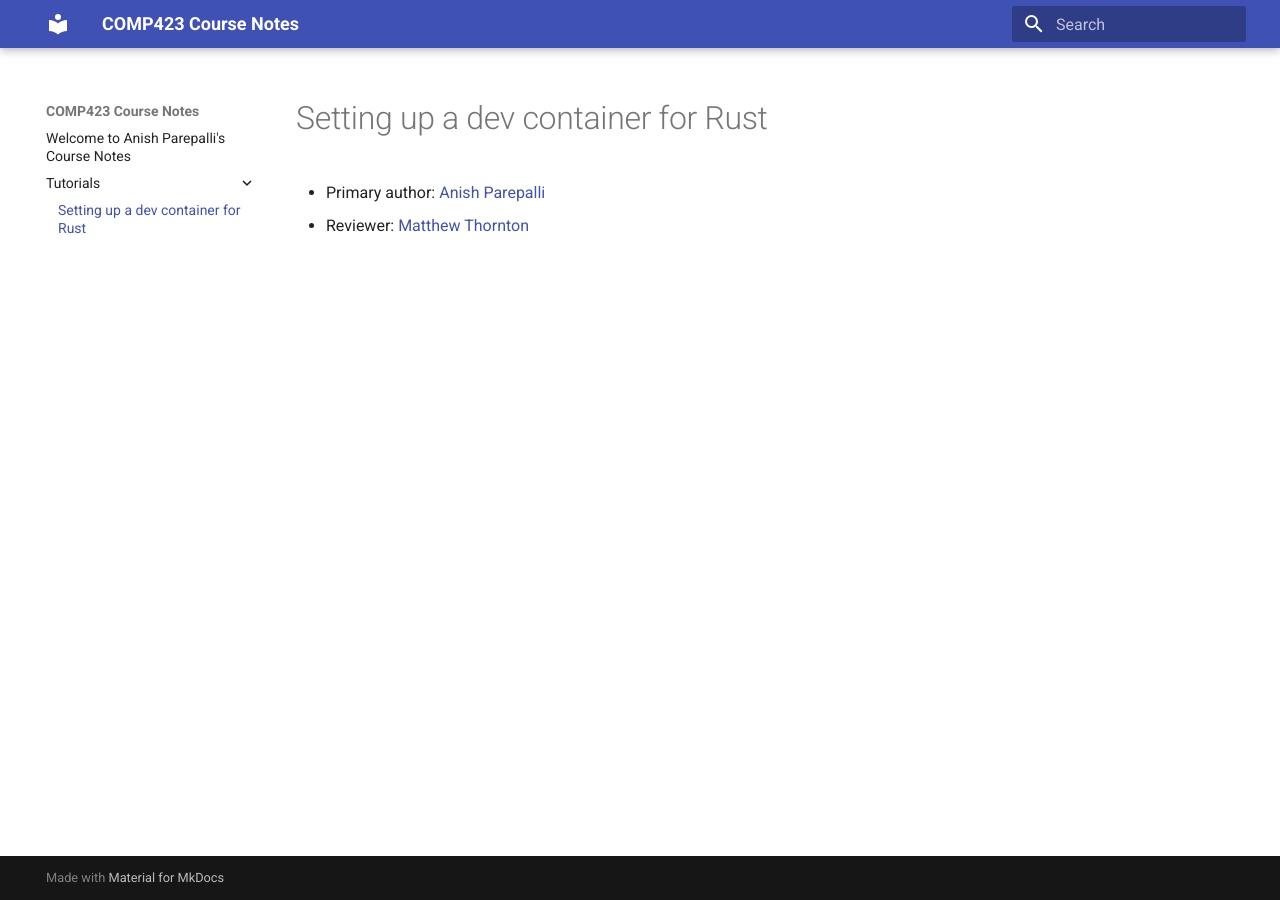
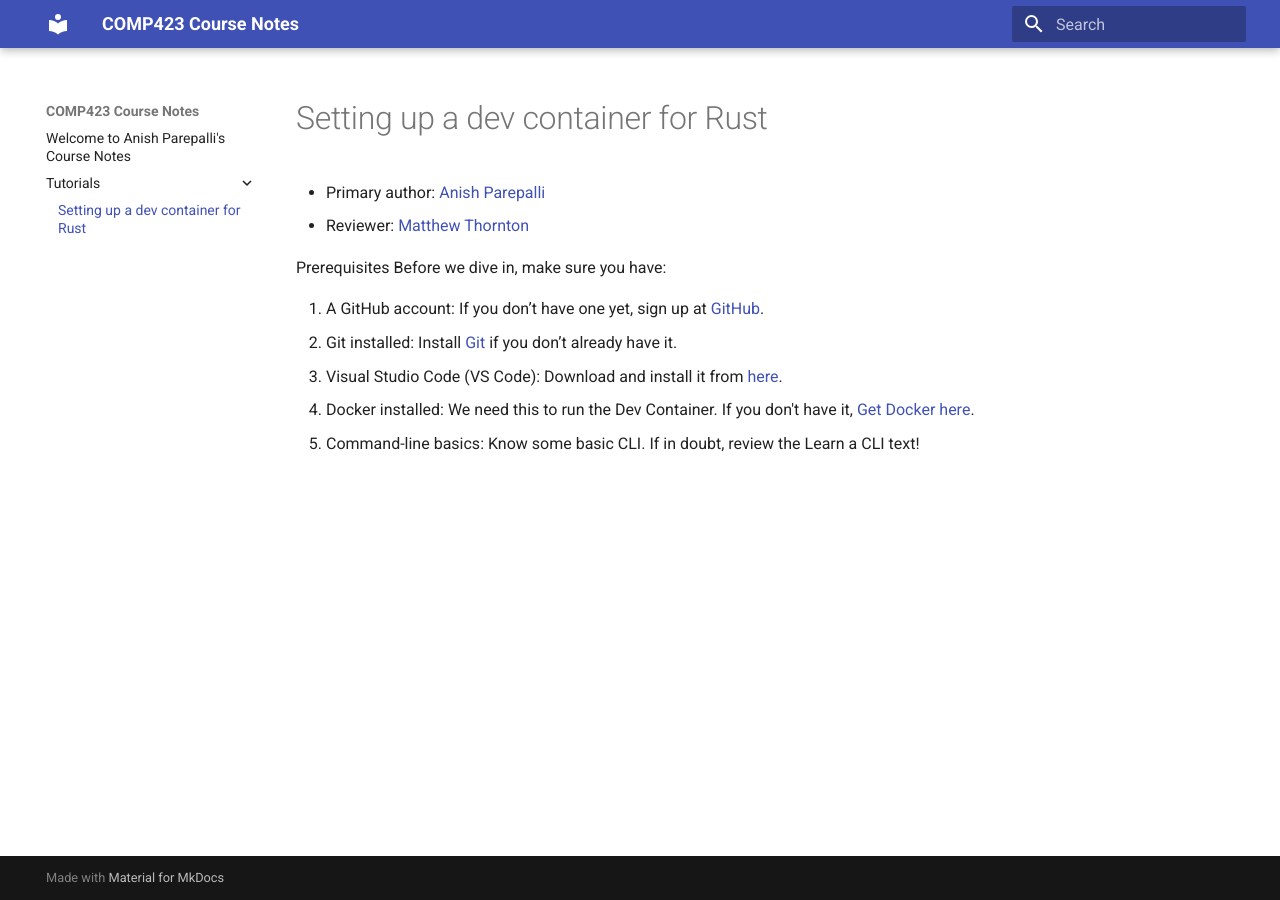
Before and after one commit to apcodes/comp423-course-notes, an MkDocs documentation site: the page built from docs/tutorials/go-setup.md, in a window 1280 px wide. Built offline with MkDocs 1.6.1 and Material for MkDocs 9.7.7, drawn with Linux system fonts in a browser that asks for light colours.

Commit message:
Added Prereqs, ready for review

```diff
--- a/docs/tutorials/go-setup.md
+++ b/docs/tutorials/go-setup.md
@@ -2,3 +2,12 @@
 
 * Primary author: [Anish Parepalli](https://github.com/apcodes)
 * Reviewer: [Matthew Thornton](https://github.com/mthornton1133)
+
+Prerequisites
+Before we dive in, make sure you have:
+
+1. A GitHub account: If you don’t have one yet, sign up at [GitHub](https://github.com/).
+2. Git installed: Install [Git](https://git-scm.com/book/en/v2/Getting-Started-Installing-Git) if you don’t already have it.
+3. Visual Studio Code (VS Code): Download and install it from [here](https://code.visualstudio.com/).
+4. Docker installed: We need this to run the Dev Container. If you don't have it, [Get Docker here](https://www.docker.com/products/docker-desktop).
+5. Command-line basics: Know some basic CLI.  If in doubt, review the Learn a CLI text!
--- a/mkdocs.yml
+++ b/mkdocs.yml
@@ -1,3 +1,19 @@
 site_name: COMP423 Course Notes
 theme:
   name: material
+  features:
+    - content.code.copy
+    - content.code.select
+    - content.code.annotate
+markdown_extensions:
+  - pymdownx.highlight:
+      anchor_linenums: true
+      line_spans: __span
+      pygments_lang_class: true
+  - pymdownx.inlinehilite
+  - pymdownx.snippets
+  - pymdownx.superfences
+markdown_extensions:
+  - admonition
+  - pymdownx.details
+  - pymdownx.superfences
```
